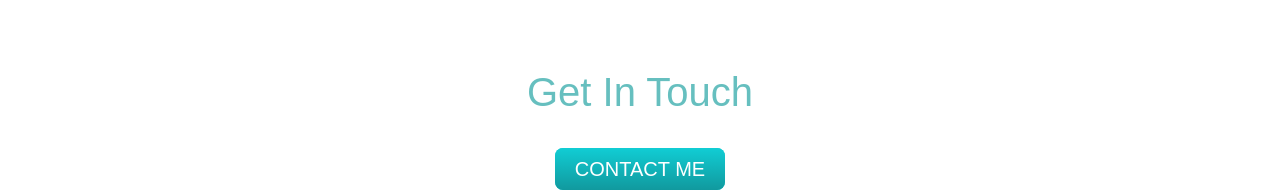
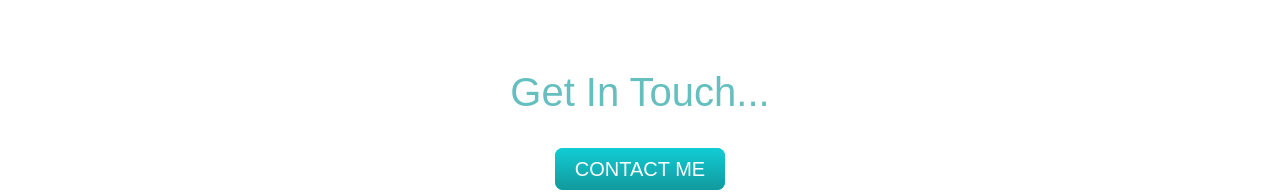
Before and after one commit to jiachintan/JiaChinWeb, a plain HTML site: page index.html in a window 1280 px wide. Shown: the part 3129-3321 px from the top of the page. Drawn offline with Linux system fonts and the light colour scheme.

Commit message:
update button get in touch

```diff
--- a/index.html
+++ b/index.html
@@ -88,7 +88,7 @@
       <hr>
 
       <div class="contact-me">
-        <h2>Get In Touch</h2>
+        <h2>Get In Touch...</h2>
         <a class="btn" href="mailto:jerry_5777@hotmail.com">CONTACT ME</a>
       </div>
     </div>
```
